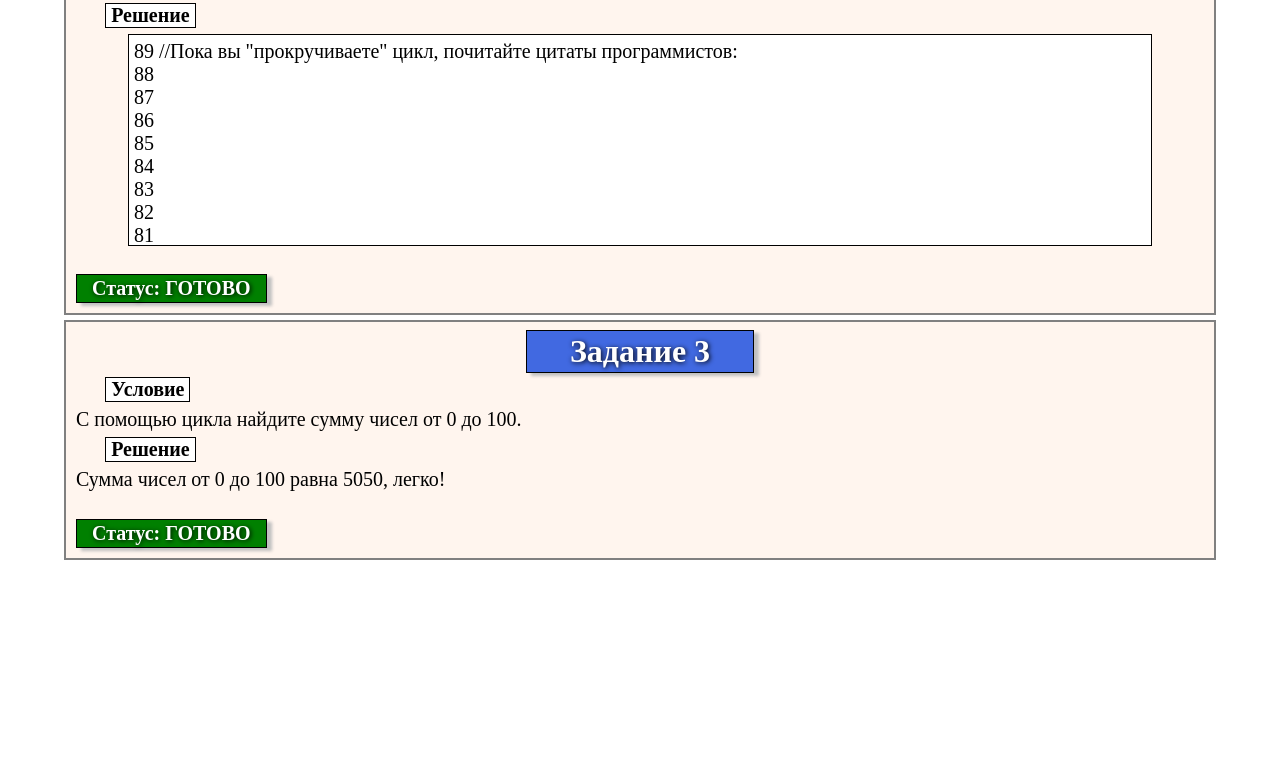
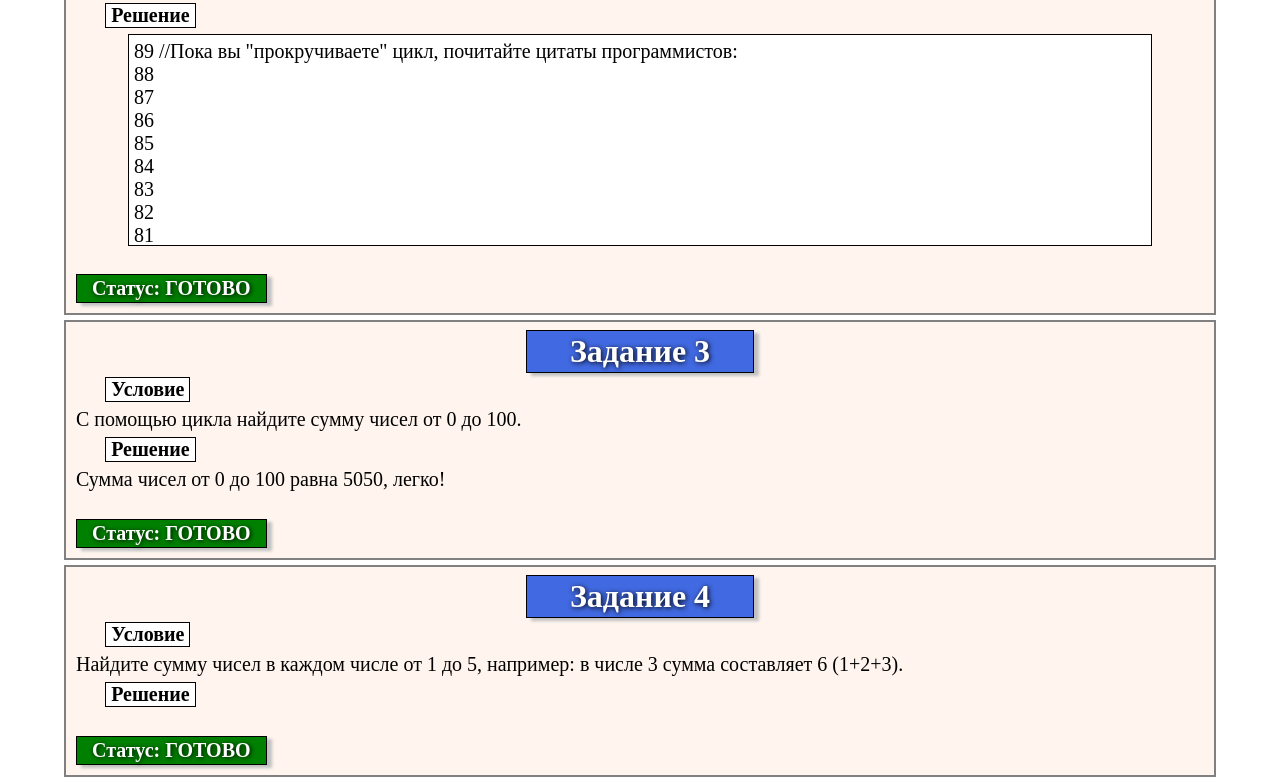
Before and after one commit to Markov-Andrey/JS.HomeWork-3, a plain HTML site: page index.html in a window 1280 px wide. Shown: the part 494-1276 px from the top of the page. Before the commit the page ends 1059 px from the top, so only its background shows below. Drawn offline with Linux system fonts and the light colour scheme.

Commit message:
added condition 4 tasks

```diff
--- a/index.html
+++ b/index.html
@@ -50,5 +50,19 @@
 				Статус: ГОТОВО
 			</h2>
 		</div>
+		<div>
+			<h1>Задание 4</h1>
+					<h2>Условие</h2>
+					<p>
+						Найдите сумму чисел в каждом числе от 1 до 5, например:
+						в числе 3 сумма составляет 6 (1+2+3).
+					</p>
+					<h2>Решение</h2><br>
+					<p><script></script></p>
+					<br>
+			<h2 class = "complete">
+				Статус: ГОТОВО
+			</h2>
+		</div>
   </body>
 </html>
--- a/script/script1.js
+++ b/script/script1.js
@@ -93,3 +93,5 @@ function task3Sum () {
 	};
 	document.write (`Сумма чисел от 0 до 100 равна ${sum}, легко!`);
 };
+
+//Task 4
```
